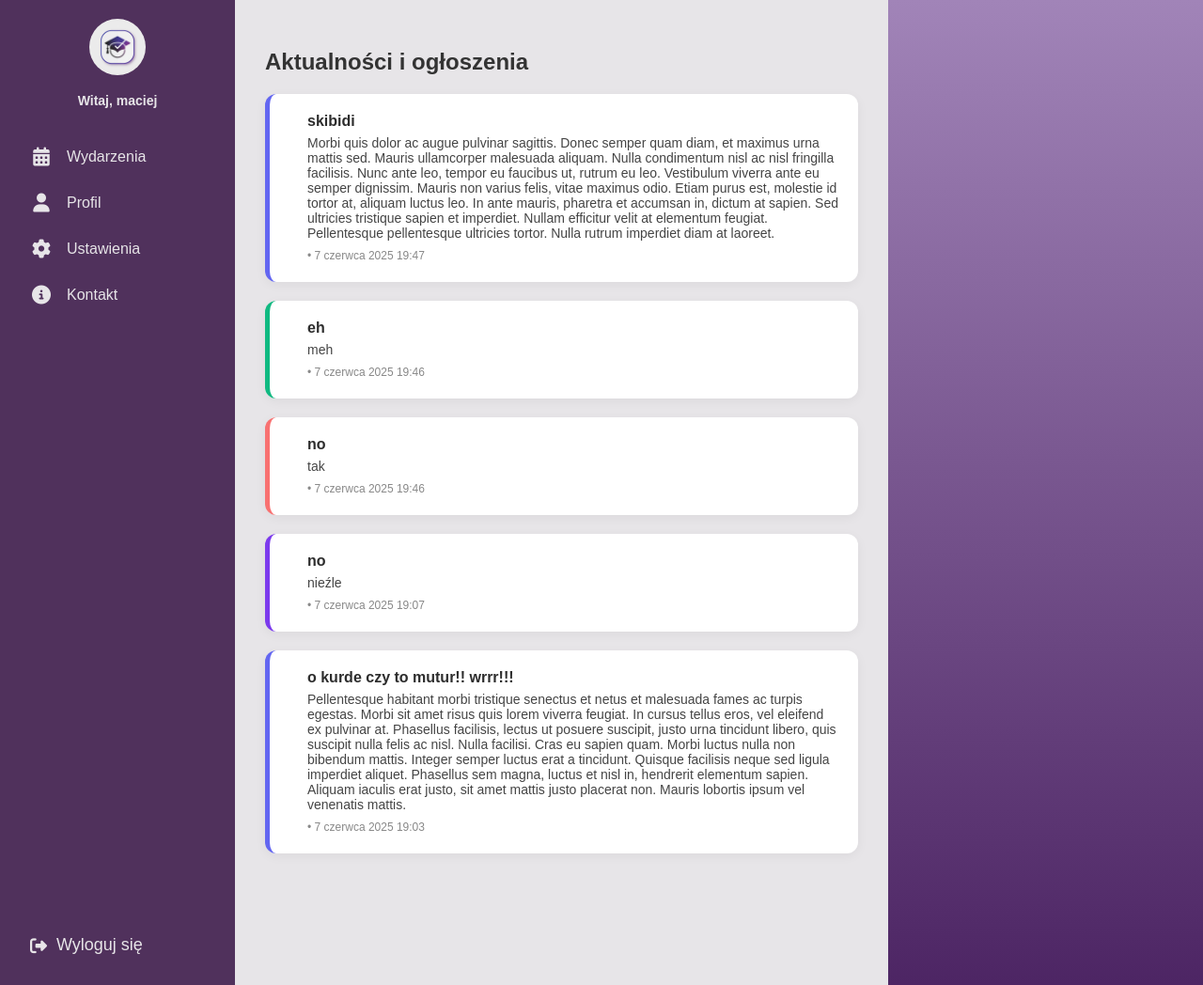
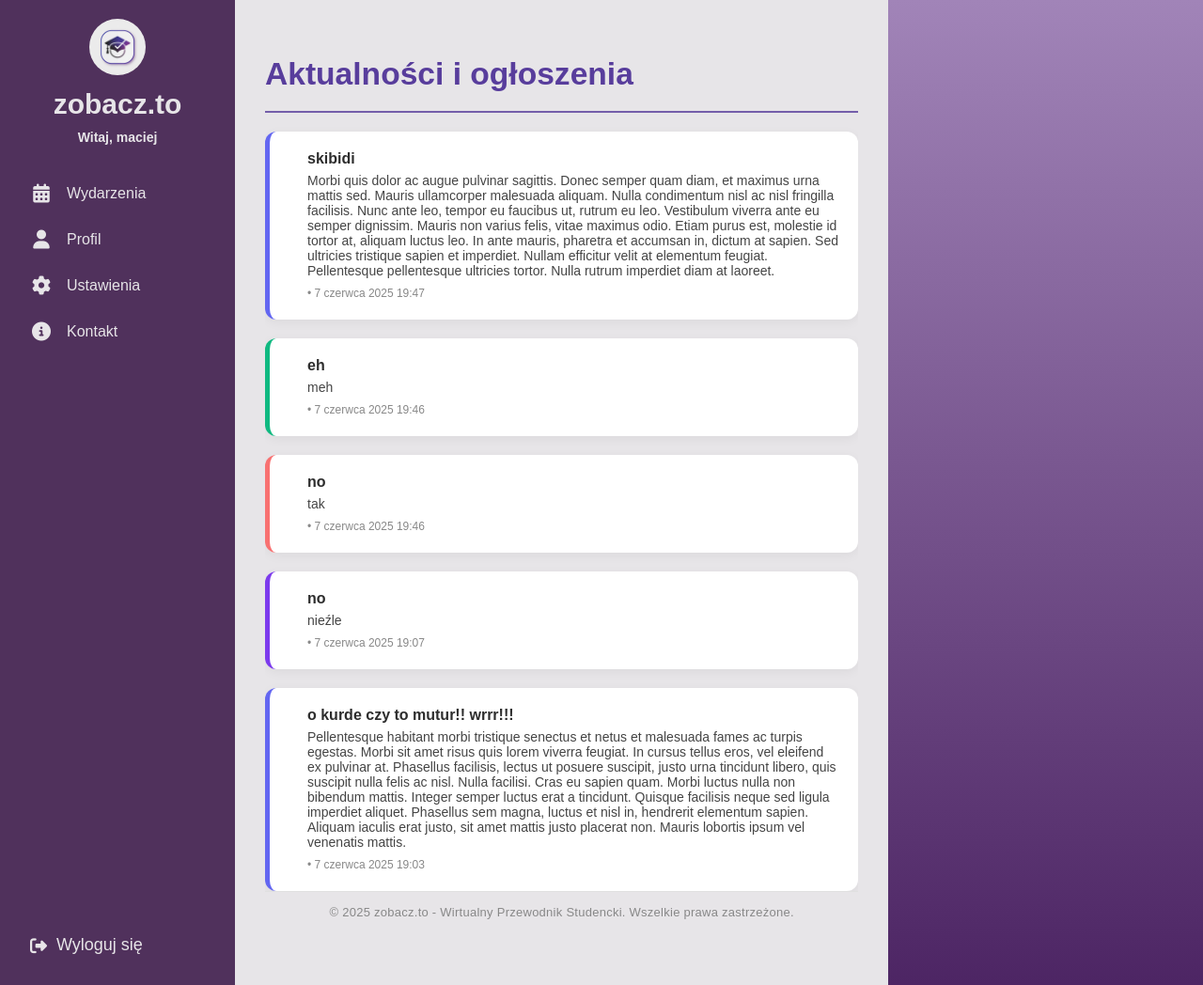
Before and after one commit to maciej3j/zobacz.to, a Django app: page / in a window 1280 px wide. Shown: the whole page at 94% size. Run offline with Django 5.2, Linux system fonts and the light colour scheme; a user stored in the database is signed in; data comes from the database, SQL or seed files in the repository; both versions use the stored data as it was after the commit.

Commit message:
stopka?, napis pod logo, wyrównanie kilku rzeczy

```diff
--- a/static/css/home.css
+++ b/static/css/home.css
@@ -47,6 +47,31 @@ body {
     margin: 0;
 }
 
+.section-divider {
+    border: none;
+    border-top: 2.5px solid var(--medium-purple);
+    margin: 16px 0 18px 0;
+    width: 100%;
+    opacity: 0.8;
+    margin-bottom: 20px;
+}
+
+/* === STOPKA === */
+.site-footer {
+  background: var(--white);
+  color: #888;
+  font-size: 13px;
+  text-align: center;
+  padding: 14px 0 10px 0;
+  border-top: 1px solid #e0e0e0;
+  letter-spacing: 0.02em;
+  width: 100%;
+  max-width: 100%;
+  box-sizing: border-box;
+  flex-shrink: 0; /* Nie pozwala ścisnąć stopki */
+}
+
+
 /* === SIDEBAR === */
 .sidebar {
     background-color: var(--dark-purple);
@@ -79,6 +104,13 @@ body {
     border-radius: 50%;
     margin-bottom: 10px;
     transition: width 0.3s ease, height 0.3s ease;
+}
+
+.sidebar .logo .site-name {
+  font-size: 30px;
+  font-weight: 700;
+  color: var(--white);
+  margin-bottom: 5px;
 }
 
 .sidebar .username {
@@ -143,15 +175,34 @@ body {
 
 /* === LEWA KOLUMNA: OGŁOSZENIA === */
 .home-left {
-    flex: 7 1 0;
-    background: var(--white);
-    min-width: 0;
-    max-height: calc(100vh - 40px);
-    border-radius: 0;
-    padding: 32px;
-    height: 100%;
-    overflow-y: auto;
-    margin: 0;
+  /*display: flex;
+  flex-direction: column;*/
+  flex: 7 1 0;
+  background: var(--white);
+  padding: 32px;
+  height: 100%;
+  overflow: hidden; /* Ważne – blokuje przewijanie całości */
+  margin: 0;
+}
+
+.home-left-content {
+  flex: 1; /* Wypełnia całą dostępną przestrzeń */
+  overflow-y: auto; /* Przewijalna zawartość */
+  display: flex;
+  flex-direction: column;
+  gap: 20px;
+}
+
+.home-left h2 {
+    color: var(--medium-purple);
+    font-size: 2.1rem;
+    font-weight: 800;
+    margin-bottom: 0px;
+}
+
+.home-left-content > .section-divider {
+  margin-top: 0;
+  margin-bottom: 0px;
 }
 
 .announcement-list {
@@ -215,6 +266,14 @@ body {
     margin: 0;
 }
 
+.home-right h2 {
+    color: var(--medium-purple);
+    font-size: 2.1rem;
+    font-weight: 800;
+    margin-bottom: 20px;
+}
+
+
 .event-list {
     display: flex;
     flex-direction: column;
--- a/templates/base.html
+++ b/templates/base.html
@@ -15,6 +15,7 @@
       <a href="{% url 'home' %}">
         <img src="{% static 'images/logo.jpeg' %}" alt="Logo">
       </a>
+      <span class="site-name">zobacz.to</span>
       {% if user.is_authenticated %}
         <span class="username">Witaj, {{ user.username }}</span>
       {% endif %}
--- a/templates/events/event_detail.html
+++ b/templates/events/event_detail.html
@@ -4,7 +4,7 @@
 
 {% block content %}
 <link rel="stylesheet" href="https://cdnjs.cloudflare.com/ajax/libs/font-awesome/6.4.0/css/all.min.css">
-<link rel="stylesheet" href="{% static 'css/home.css' %}">
+<!--<link rel="stylesheet" href="{% static 'css/home.css' %}">-->
 <link rel="stylesheet" href="{% static 'css/events.css' %}">
 
 <div class="main-content">
--- a/templates/home.html
+++ b/templates/home.html
@@ -9,7 +9,9 @@
   <div class="home-flex full-height">
     <!-- Lewa kolumna: Aktualności i ogłoszenia -->
     <div class="home-left flat">
+  <div class="home-left-content">
     <h2>Aktualności i ogłoszenia</h2>
+    <hr class="section-divider">
     {% if user.is_authenticated and user.groups.all.0.name == "admin" %}
       <a href="{% url 'add_announcement' %}" class="add-event-button">+ Dodaj ogłoszenie</a>
     {% endif %}
@@ -39,10 +41,17 @@
     </div>
   </div>
 
+  <footer class="site-footer">
+    <span>&copy; 2025 zobacz.to - Wirtualny Przewodnik Studencki. Wszelkie prawa zastrzeżone.</span>
+  </footer>
+</div>
+
+
     <!-- Prawa kolumna: Nadchodzące wydarzenia -->
     <div class="home-right flat">
       {% if user.is_authenticated and user.groups.all.0.name == "student" %}
         <h2>Twoje wydarzenia</h2>
+        <hr class="section-divider">
         {% if enrolled_events %}
           <div class="event-list">
             {% for event in enrolled_events %}
@@ -109,4 +118,5 @@
     </div>
   </div>
 </div>
+
 {% endblock %}
```
Also changed, not shown: db.sqlite3. Lines whose indentation alone changed are shown as unchanged.
